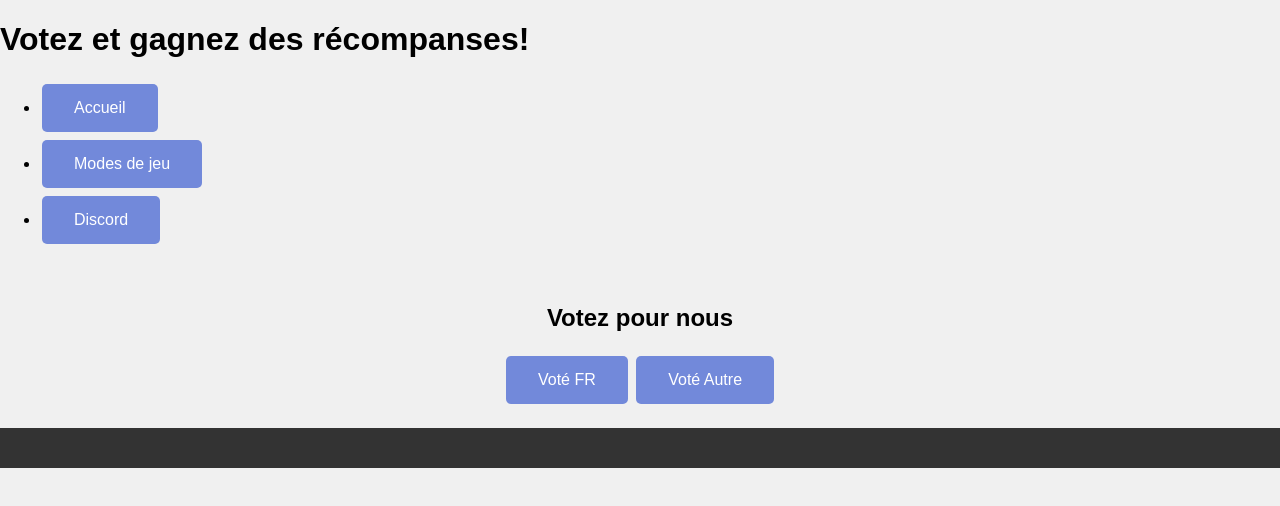
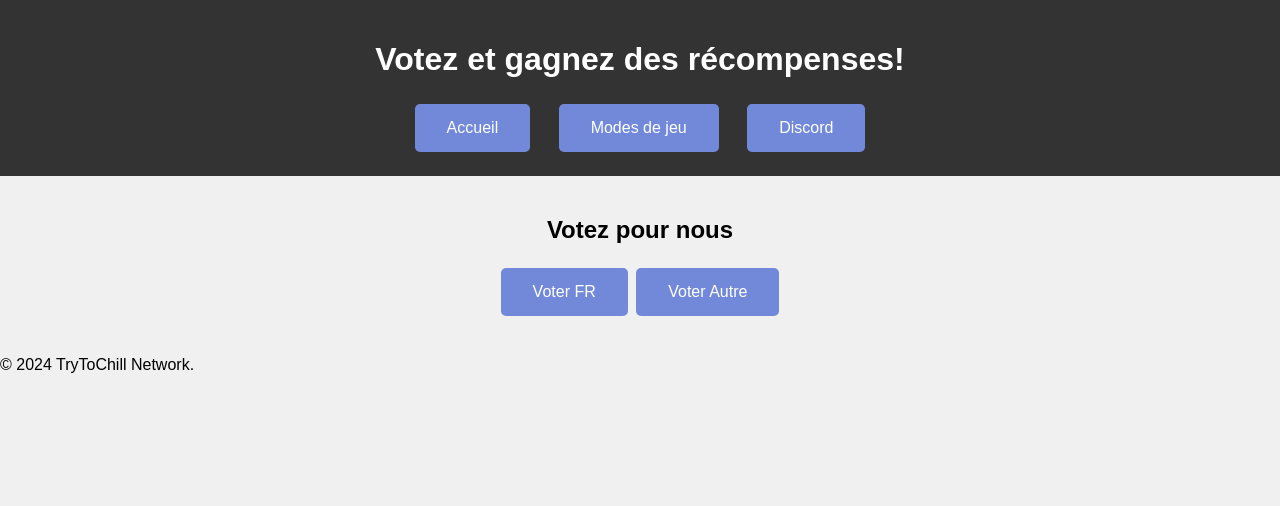
Before and after one commit to BloraMc/trytochill, a plain HTML site: page vote.html in a window 1280 px wide. Drawn offline with Linux system fonts and the light colour scheme.

Commit message:
update vote.html

```diff
--- a/vote.html
+++ b/vote.html
@@ -8,19 +8,29 @@
   <link rel="stylesheet" href="style.css">
 </head>
 
-</body>
- <h1>Votez et gagnez des récompanses!</h1>
+<body>
+  <header>
+    <h1>Votez et gagnez des récompenses!</h1>
+    <nav>
       <ul>
         <li><button onclick="window.location.href='index.html'">Accueil</button></li>
         <li><button onclick="window.location.href='index.html'">Modes de jeu</button></li>
         <li><button onclick="window.open('https://discord.gg/KTuvTYYuTt', '_blank')">Discord</button></li>
       </ul>
-<body>
+    </nav>
+  </header>
 
-</header>
+  <main>
     <section id="vote">
       <h2>Votez pour nous</h2>
-    <button onclick="window.open('https://serveur-prive.net/minecraft/trytochill/vote', '_blank')">Voté FR</button>
-    <button onclick="window.open('https://minecraftservers.org/vote/663102', '_blank')">Voté Autre</button>
+      <button onclick="window.open('https://serveur-prive.net/minecraft/trytochill/vote', '_blank')">Voter FR</button>
+      <button onclick="window.open('https://minecraftservers.org/vote/663102', '_blank')">Voter Autre</button>
     </section>
-<header>
+  </main>
+
+  <footer>
+    <p>© 2024 TryToChill Network.</p>
+  </footer>
+</body>
+
+</html>
```
Lines whose indentation alone changed are shown as unchanged.
